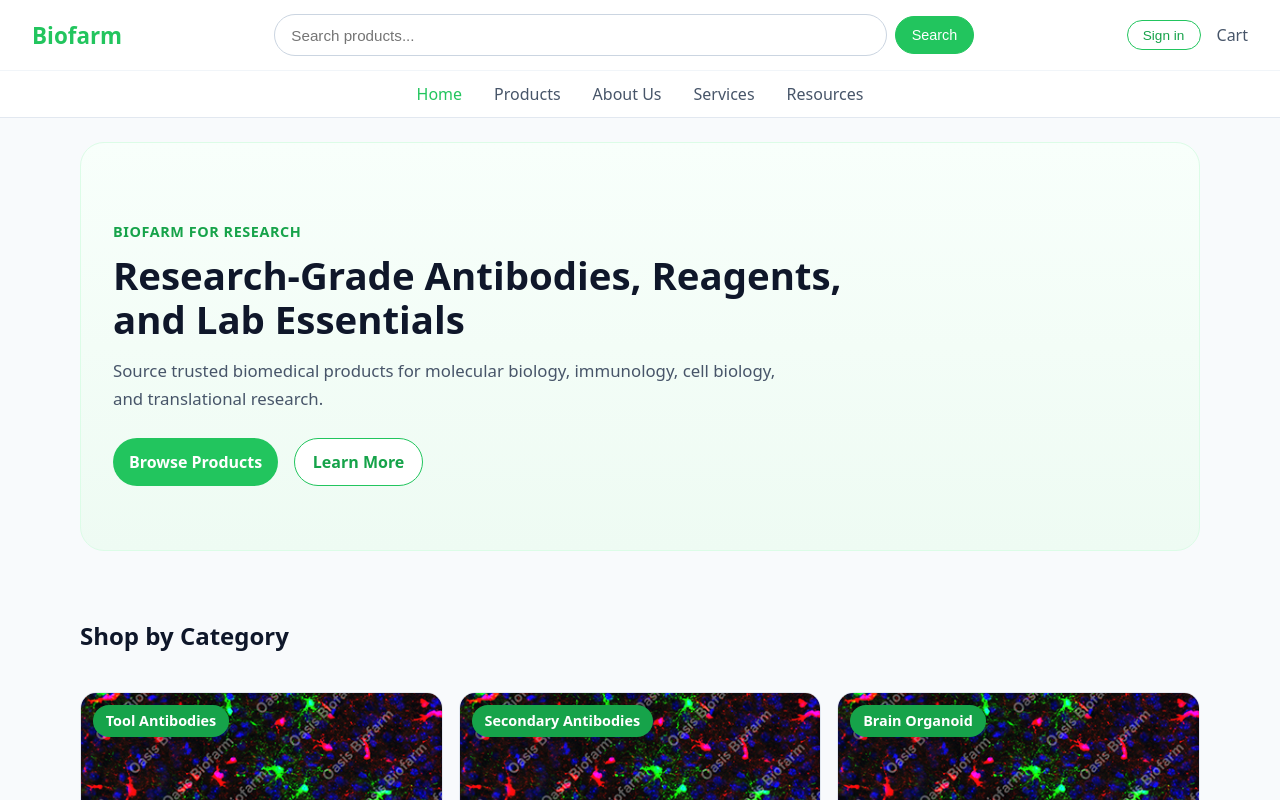
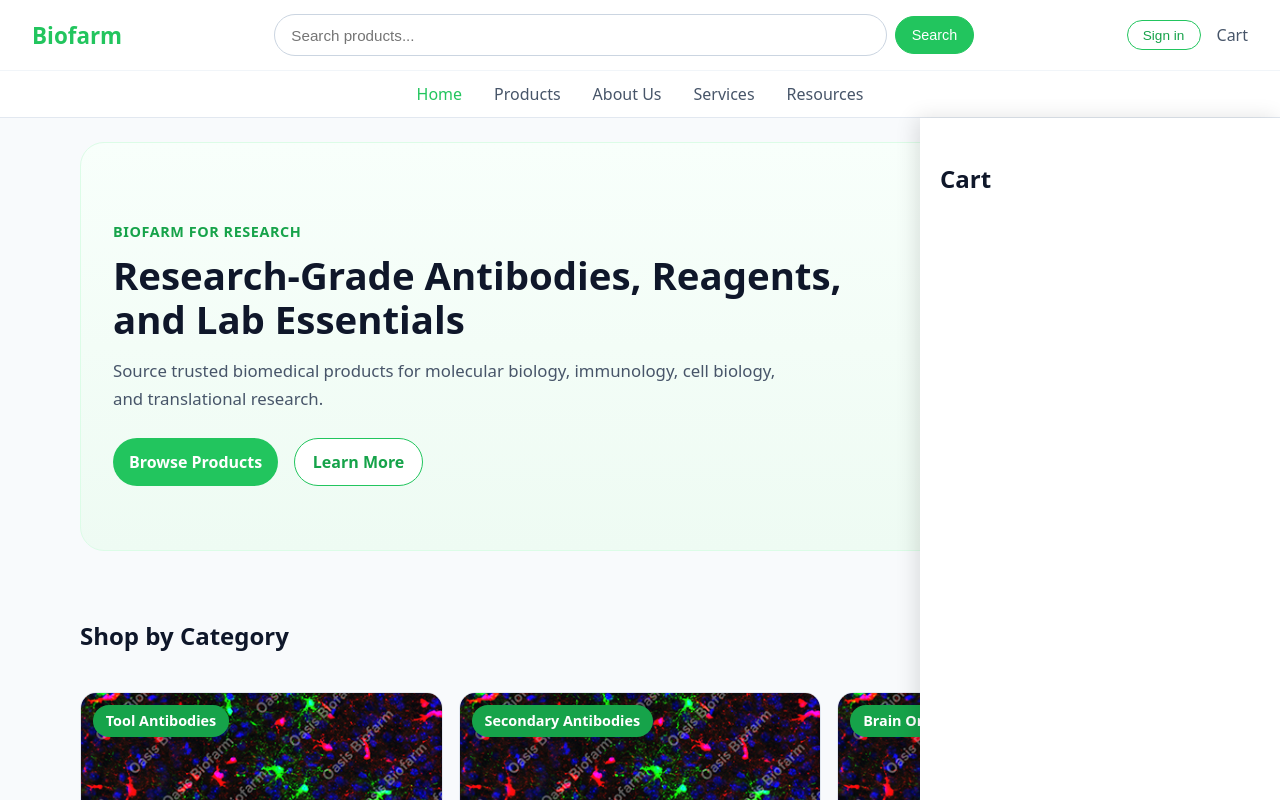
Before and after one commit to yufeiqiu-dev/Biofarm_Frontend, a React (Vite) app: page / in a window 1280 px wide. Shown: the top 800 px of the page. Built offline with nearby package versions, Linux system fonts and the light colour scheme.

Commit message:
added cart component

```diff
--- /dev/null
+++ b/src/components/CartSideBar/CartSideBar.module.css
@@ -0,0 +1,16 @@
+.cartSideBar {
+    position: fixed;
+    right: 0;
+    width: 360px;
+    max-width: 90vw;
+
+    background: #ffffff;
+    box-shadow: -4px 0 20px rgba(0, 0, 0, 0.12);
+    padding: 24px 20px;
+    z-index: 1000;
+
+    display: flex;
+    flex-direction: column;
+    gap: 16px;
+    overflow-y: auto;
+  }
--- /dev/null
+++ b/src/components/CartSideBar/CartSideBar.tsx
@@ -0,0 +1,17 @@
+import styles from "./CartSideBar.module.css";
+
+type CartSideBarProps = {
+    topOffset: number;
+  };
+
+export function CartSideBar({ topOffset }: CartSideBarProps) {
+  return (
+    <div className={styles.cartSideBar}
+    style={{
+        top: `${topOffset}px`,
+        height: `calc(100vh - ${topOffset}px)`,
+      }}>
+      <h2>Cart</h2>
+    </div>
+  );
+}
--- /dev/null
+++ b/src/components/CartSideBar/index.ts
@@ -0,0 +1 @@
+export { CartSideBar } from "./CartSideBar";
--- a/src/layout/Layout/Layout.tsx
+++ b/src/layout/Layout/Layout.tsx
@@ -1,15 +1,47 @@
 import { Outlet } from "react-router-dom";
 import { Navbar } from "../../components/Navbar";
 import { Footer } from "../../components/Footer";
+import { CartSideBar } from "../../components/CartSideBar";
+import { useLayoutEffect, useRef, useState } from "react";
 import styles from "./Layout.module.css";
 
 export function Layout() {
+  const navbarWrapperRef = useRef<HTMLDivElement | null>(null);
+  const [navbarHeight, setNavbarHeight] = useState(0);
+
+  useLayoutEffect(() => {
+    const node = navbarWrapperRef.current;
+    if (!node) return;
+
+    const updateHeight = () => {
+      const height = node.getBoundingClientRect().height;
+      setNavbarHeight(height);
+    };
+
+    updateHeight();
+
+    const resizeObserver = new ResizeObserver(() => {
+      updateHeight();
+    });
+
+    resizeObserver.observe(node);
+
+    return () => {
+      resizeObserver.disconnect();
+    };
+  }, []);
   return (
     <div className={styles.root}>
-      <Navbar />
+      <div ref={navbarWrapperRef}>
+        <Navbar />
+      </div>
+
       <main className={styles.main}>
         <Outlet />
       </main>
+
+      <CartSideBar topOffset={navbarHeight} />
+
       <Footer />
     </div>
   );
```
